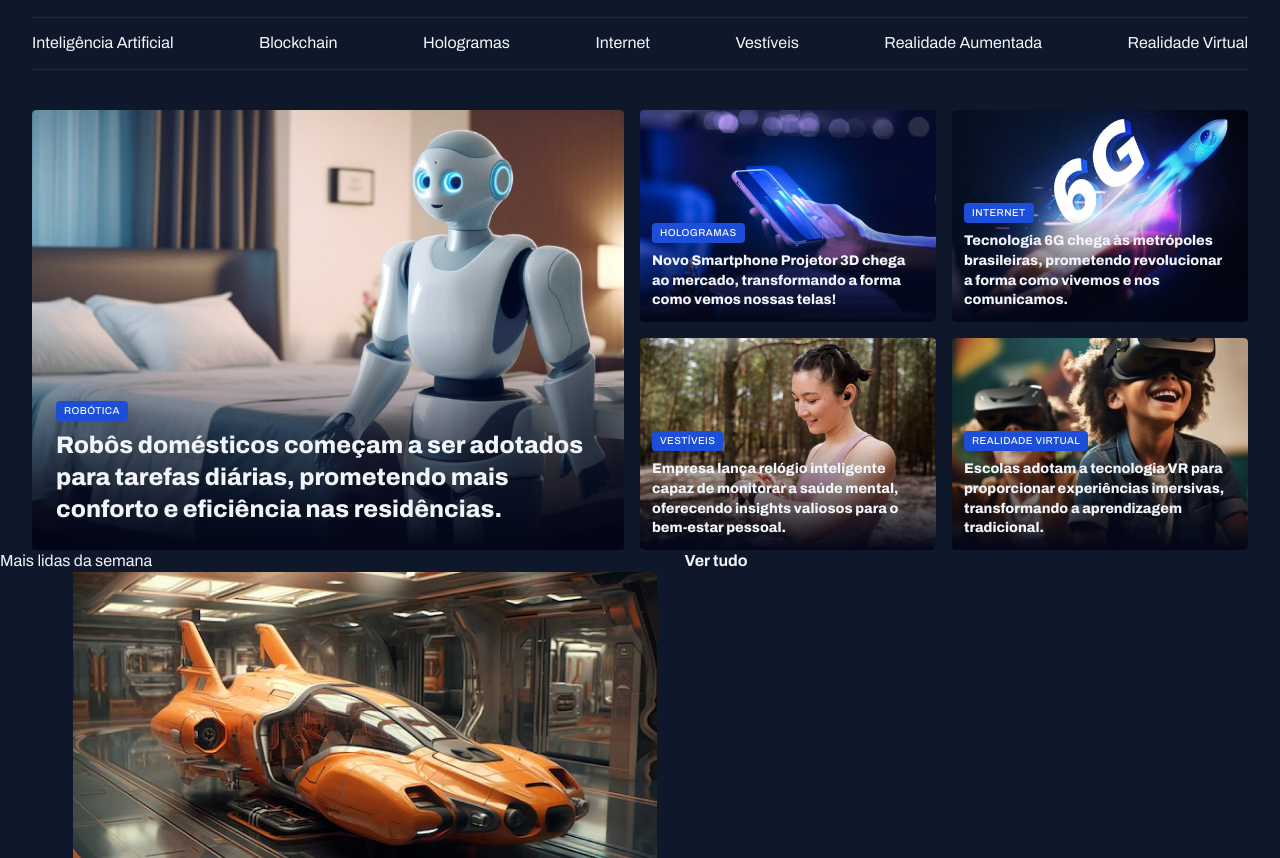
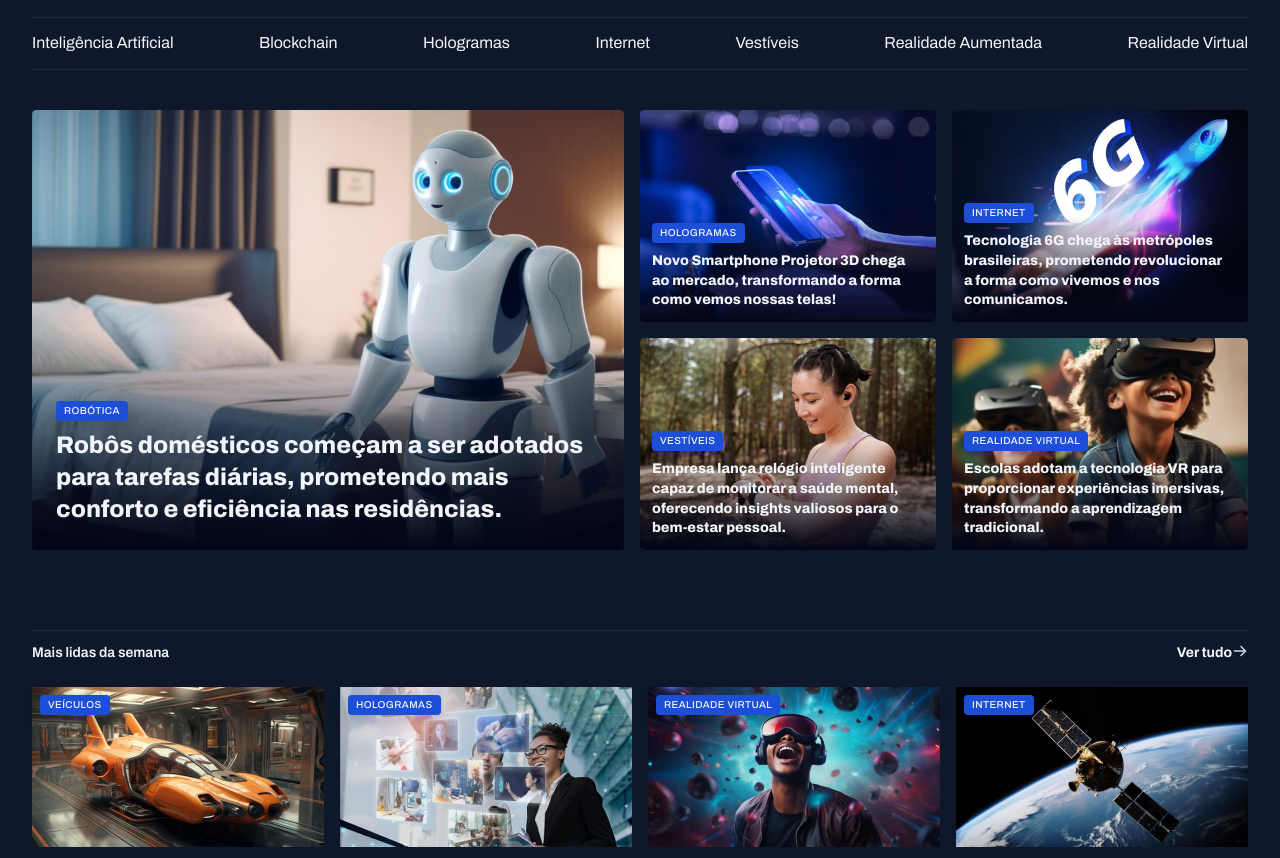
Before and after one commit to vini090608/Portal-de-noticias, a plain HTML site: page Index.html in a window 1280 px wide. Shown: the part 45-903 px from the top of the page. Drawn offline with Linux system fonts and the light colour scheme; a web font is replaced by a local one.

Commit message:
Organizing Main

```diff
--- a/styles/global.css
+++ b/styles/global.css
@@ -57,6 +57,7 @@ img{
 
 main{
     margin-top: 40px;
+    gap: 80px;
 }
 
 .content-tag{
--- a/styles/sections.css
+++ b/styles/sections.css
@@ -1,3 +1,27 @@
+section header{
+    border-top: 1px solid var(--stroke-color);
+    padding-block: 12px 24px;
+    font: var(--text-span);
+
+    a {
+    justify-self: end;
+
+        span{
+            background-image: url(../assets/icons/ArrowRightWhite.svg);
+            width: 16px;
+            height: 16px;
+
+            align-items: center;
+            gap: 8px;
+        }
+
+        &:hover span{
+            background-image: url(../assets/icons/ArrowRight.svg);
+        }
+    }
+}
+
+
 #featured{
     img{
         height: 100%;
@@ -32,3 +56,29 @@
         }
     }
 }
+
+#weekly{
+    &>div{
+        grid-template-columns: repeat(4, 292px);
+    }
+
+
+    img{
+        height: 160px;
+    }
+
+    figure{
+        position: relative;
+
+        .content-tag{
+            position: absolute;
+            top: 8px;
+            left: 8px;
+        }
+    }
+
+    p{
+        margin-top: 8px;
+        font-weight: 800;
+    }
+}
```
Also changed, not shown: Index.html (+3 -1 lines), assets/icons/ArrowRightWhite.svg (added), assets/icons/Vector.svg (deleted).
